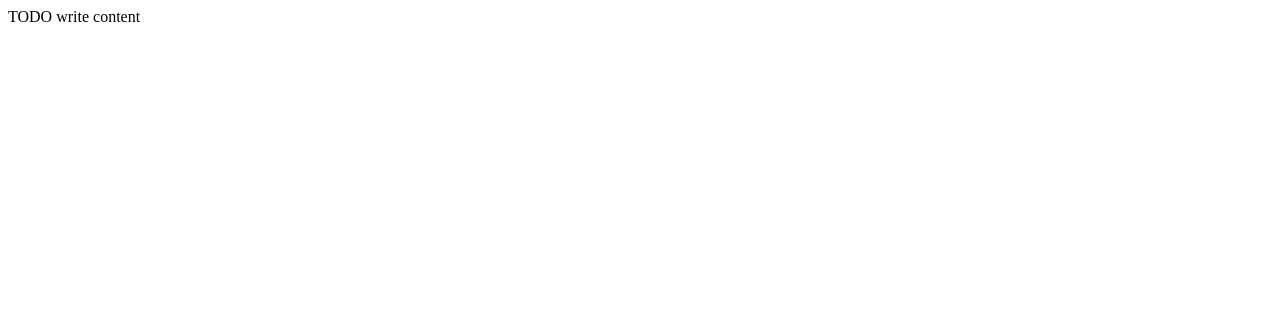
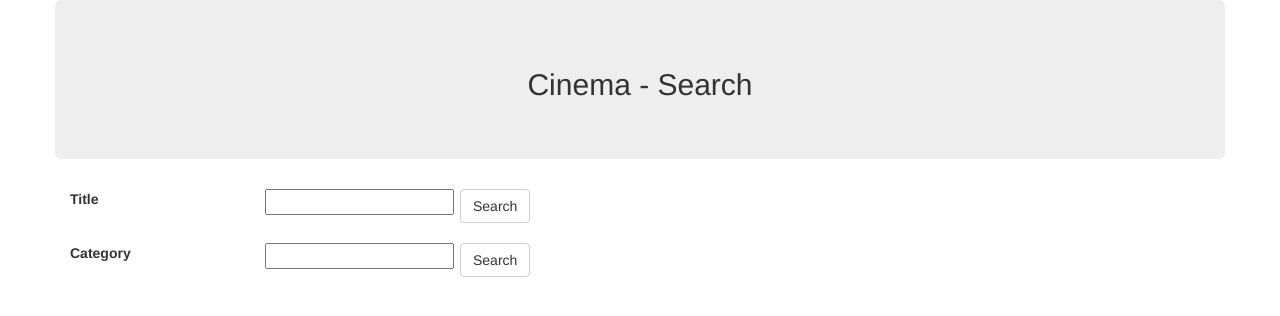
Before and after one commit to pirasalbe/5AII_TPSIT_Verifica, a plain HTML site: page web/index.html in a window 1280 px wide. Drawn offline with nearby package versions, Linux system fonts and the light colour scheme.

Commit message:
Created index

```diff
--- a/web/index.html
+++ b/web/index.html
@@ -6,11 +6,47 @@ and open the template in the editor.
 -->
 <html>
     <head>
-        <title>TODO supply a title</title>
+        <title>Cinema</title>
         <meta charset="UTF-8">
         <meta name="viewport" content="width=device-width, initial-scale=1.0">
+        <link rel="stylesheet" href="https://maxcdn.bootstrapcdn.com/bootstrap/3.3.7/css/bootstrap.min.css">
     </head>
     <body>
-        <div>TODO write content</div>
+        <form action="findActor">
+            <div class="container">
+                <div class="row">
+                    <div class="jumbotron text-center"><h2>Cinema - Search</h2></div>
+                </div>
+                <div class="row">
+                    <div class="col-sm-2">
+                        <label for="title">Title</label>
+                    </div>
+                    <div class="col-sm-2">
+                        <input name="title">
+                    </div>
+                    <div class="col-sm-2">
+                        <input class="btn btn-default" align="center" type="submit" name="search" value="Search">
+                    </div>
+                </div>
+            </div>
+        </form>
+
+        <br>
+
+        <form action="findCategory">
+            <div class="container">
+                <div class="row">
+                    <div class="col-sm-2">
+                        <label for="category">Category</label>
+                    </div>
+                    <div class="col-sm-2">
+                        <input name="category">
+                    </div>
+                    <div class="col-sm-4">
+                        <input class="btn btn-default" align="center" type="submit" name="search" value="Search">
+                    </div>
+                </div>
+            </div>
+        </form>
     </body>
 </html>
```
